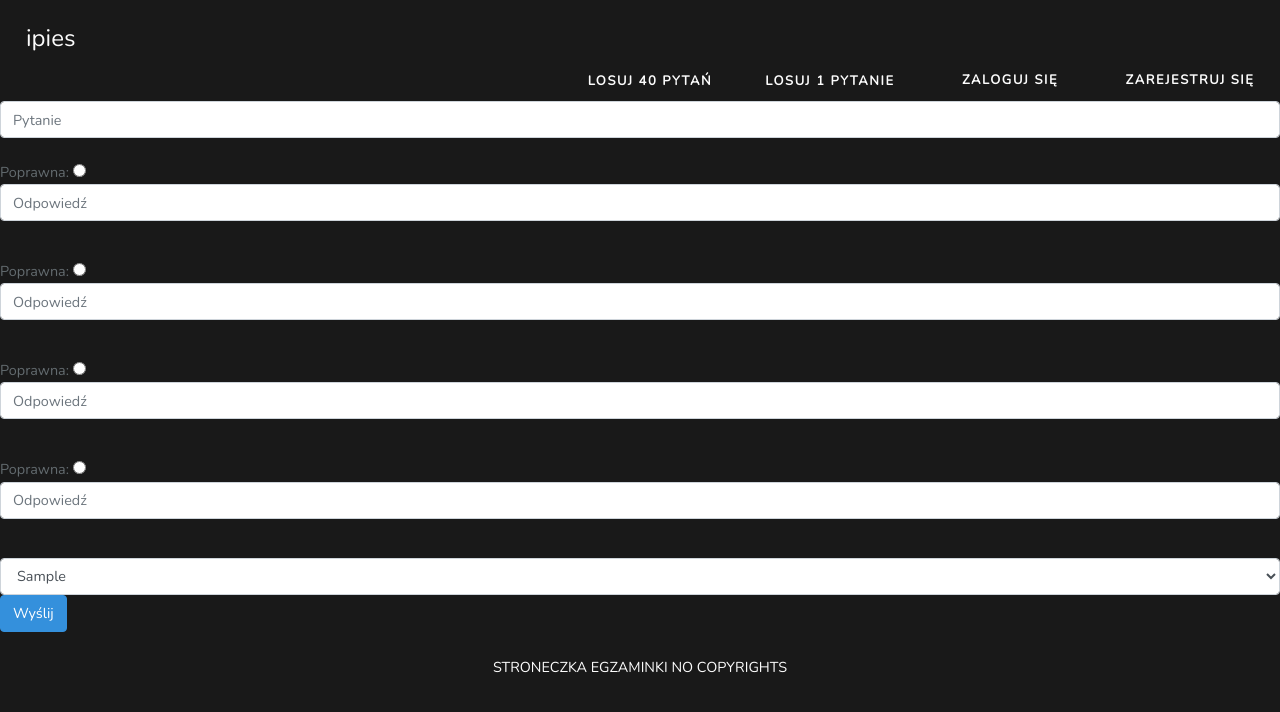
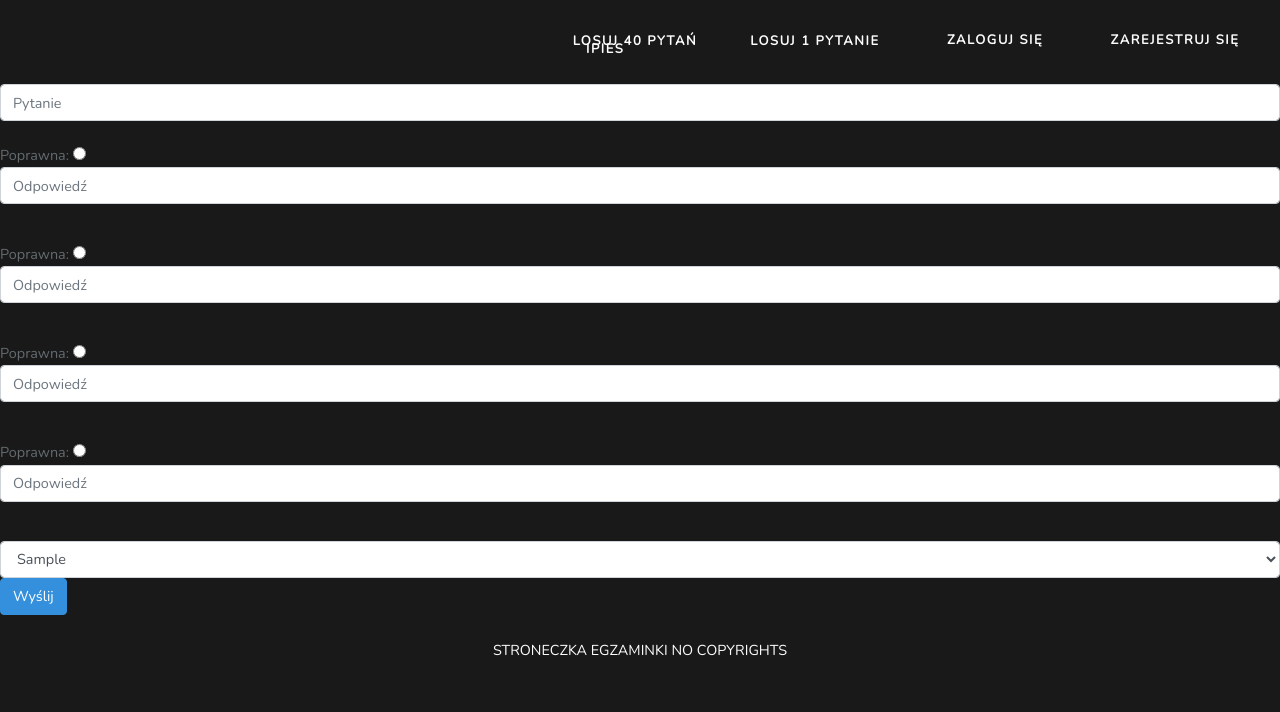
Before and after one commit to jkarpiu/jakas_strona_do_testow, a Laravel app: page /add in a window 1280 px wide. Shown: the top 712 px of the page. Run offline with Laravel 8, Linux system fonts and the light colour scheme; tables that the repository leaves empty hold one stand-in row (values such as "Sample post"); style sheets or scripts are compiled from the project's sources.

Commit message:
działa menu mniej wiecej

```diff
--- a/public/css/default.css
+++ b/public/css/default.css
@@ -1,12 +1,16 @@
-html,
-body {
+html, body {
     background-color: rgb(25, 25, 25);
     color: #636b6f;
     font-family: 'Nunito', sans-serif;
     font-weight: 200;
     margin: 0;
 }
-main{
+
+nav {
+    display: block;
+}
+
+.my-content {
     margin-top: 60px;
 }
 
@@ -31,12 +35,6 @@ main{
 }
 
 .links>ul>span>li:hover>ul {
-    display: flex;
-    flex-direction: column;
-    flex-wrap: nowrap;
-    justify-content: flex-start;
-    align-items: stretch;
-    align-content: stretch;
     background-color: rgb(25, 25, 25);
     position: relative;
     height: 2.5rem;
@@ -51,9 +49,6 @@ main{
     height: 8vh;
 }
 
-.top-right {
-    float: right;
-}
 
 .top-left>a {
     position: absolute;
@@ -64,6 +59,12 @@ main{
     color: #fcfcfc;
     left: 10px;
     top: 18px;
+}
+
+.top-right {
+    position: absolute;
+    top: 20px;
+    right: 15px;
 }
 
 .top-left>a:hover {
@@ -78,21 +79,7 @@ main{
     opacity: 0.3;
 }
 
-.content {
-    text-align: center;
-    background-color: #fcfcfc;
-    display: block;
-    margin-left: auto;
-    margin-right: auto;
-    width: 100%;
-    margin-top: 10vh;
-}
 
-.dropdown-display {
-    width: 50px;
-    position: static;
-    left: 25px;
-}
 
 
 .links>ul a {
--- a/resources/views/layouts/app.blade.php
+++ b/resources/views/layouts/app.blade.php
@@ -57,15 +57,15 @@
 
 
             @endguest
-
-        </nav>
         <div class="top-left">
             <a href="">ipies</a>
         </div>
 
-    <main class="py-4 my-content">
+        </nav>
+
+    <div class="py-4 my-content">
         @yield('content')
-    </main>
+    </div >
     <div id="footer">
         <p>Stroneczka egzaminki no copyrights</p>
     </div>
```
